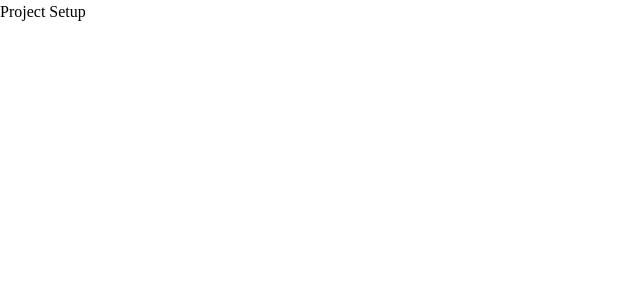
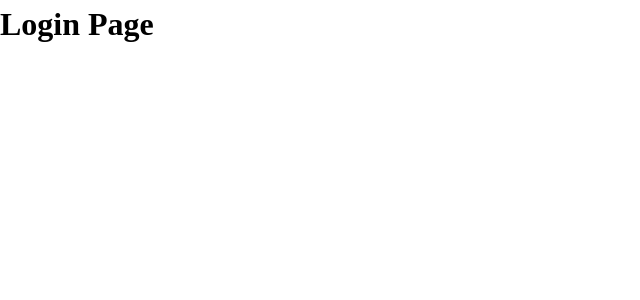
Before and after one commit to GoraJakub/NewsApi-Web, a React (Create React App) app: page /login in a window 1280 px wide. Shown: the top 300 px of the page, without its empty margins (0-640 px from the left). Built offline with nearby package versions, Linux system fonts and the light colour scheme.

Commit message:
Created Basic Routing

```diff
--- a/package.json
+++ b/package.json
@@ -12,6 +12,7 @@
     "@testing-library/user-event": "^12.8.3",
     "react": "^17.0.2",
     "react-dom": "^17.0.2",
+    "react-router-dom": "^6.0.2",
     "react-scripts": "4.0.3",
     "web-vitals": "^1.1.2"
   },
--- a/src/App.js
+++ b/src/App.js
@@ -1,7 +1,14 @@
-import { Checkbox } from '@mui/material';
-import Button from '@mui/material/Button';
+import Login from './components/Login/Login'
+import News from './components/News/News'
+import NoMatch from './components/NoMatch/NoMatch';
+import User from './components/User';
 import { createTheme, ThemeProvider} from '@mui/material/styles';
 import './index.css'
+import {
+  BrowserRouter as Router,
+  Routes,
+  Route
+} from "react-router-dom";
 
 const theme = createTheme({
   palette:{
@@ -21,7 +28,14 @@ function App() {
   return (
     <ThemeProvider theme={theme}>
       <div className="App">
-        Project Setup
+        <Router>
+          <Routes>
+            <Route path='/user' element={<User/>}/>
+            <Route path='/login' element={<Login/>}/>
+            <Route path='/news' element={<News/>}/>
+            <Route path='*' element={<NoMatch/>}/>
+          </Routes>
+        </Router>
       </div>
     </ThemeProvider>
   );
--- /dev/null
+++ b/src/components/Login/Login.jsx
@@ -0,0 +1,6 @@
+
+const Login = ()=>{
+    return (<h1>Login Page</h1>)
+}
+
+export default Login
--- /dev/null
+++ b/src/components/News/News.jsx
@@ -0,0 +1,5 @@
+const News = ()=>{
+    return (<h1>News Page</h1>)
+}
+
+export default News
--- /dev/null
+++ b/src/components/NoMatch/NoMatch.jsx
@@ -0,0 +1,5 @@
+const NoMatch = () =>{
+    return (<h1>404 Page Not Found</h1>)
+}
+
+export default NoMatch
--- /dev/null
+++ b/src/components/User.jsx
@@ -0,0 +1,5 @@
+const User = () =>{
+    return (<h1>User Page</h1>)
+}
+
+export default User
```
Also changed, not shown: 2 other files (tests, documents, lock files or other folders).
